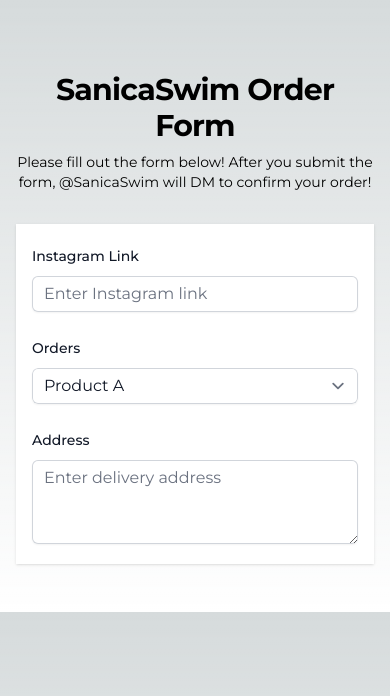
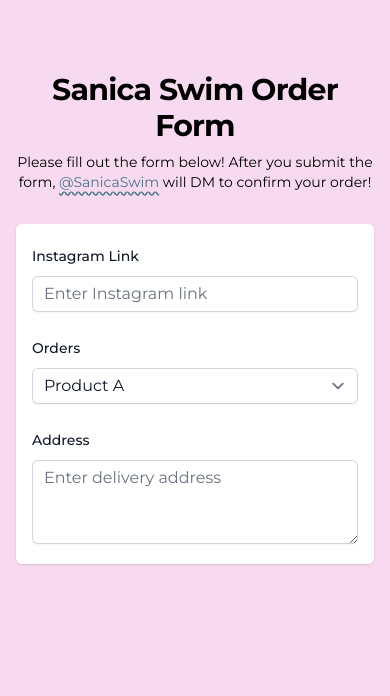
Before and after one commit to MisterMunchkin/sanicaswim-order-form, a Next.js app: page / in a window 390 px wide. Shown: the top 696 px of the page. Built offline with nearby package versions, Linux system fonts and the light colour scheme.

Commit message:
added sanica swim pink and blue in tailwind config - ss-blue - ss-pink
added link decorations to @sanicaswim
changed background color to ss-pink

```diff
--- a/src/app/layout.tsx
+++ b/src/app/layout.tsx
@@ -2,7 +2,7 @@
 import { Montserrat } from 'next/font/google';
 
 export const metadata = {
-  title: 'SanicaSwim Order Form',
+  title: 'Sanica Swim Order Form',
   description: 'Order your bikinies now!',
 }
 
--- a/src/app/page.tsx
+++ b/src/app/page.tsx
@@ -5,9 +5,9 @@
     <main className='flex min-h-full items-center justify-center py-12 px-4 sm:px-6 lg:px-8'>
       <div className="w-full max-w-md space-y-8">
         <div>
-          <h2 className='mt-6 text-center text-3xl font-bold tracking-tight'>SanicaSwim Order Form</h2>
+          <h2 className='mt-6 text-center text-3xl font-bold tracking-tight'>Sanica Swim Order Form</h2>
           <p className='mt-2 text-center text-sm'>
-            Please fill out the form below! After you submit the form, @SanicaSwim will DM to confirm your order!
+            Please fill out the form below! After you submit the form, <a target="_blank" href="https://www.instagram.com/sanicaswim/" className="text-ss-blue underline decoration-wavy underline-offset-4 hover:underline hover:decoration-wavy sm:no-underline">@SanicaSwim</a> will DM to confirm your order!
           </p>
         </div>
 
--- a/src/components/order-form.tsx
+++ b/src/components/order-form.tsx
@@ -57,7 +57,7 @@
     <div className="mt-10 sm:mt-0">
       <div className='mt-5 md:col-span-2 md:mt-0'>
         <form onSubmit={handleSubmit(onSubmit)}>
-          <div className="overflow-hidden shadow sm:rounded-md">
+          <div className="overflow-hidden shadow rounded-md">
             <div className="bg-white px-4 py-5 sm:p-6">
               <div className="grid grid-cols-3 gap-6">
                 <div className="col-span-3">
--- a/src/styles/globals.css
+++ b/src/styles/globals.css
@@ -88,12 +88,7 @@
 
 body {
   color: rgb(var(--foreground-rgb));
-  background: linear-gradient(
-      to bottom,
-      transparent,
-      rgb(var(--background-end-rgb))
-    )
-    rgb(var(--background-start-rgb));
+  background: theme('colors.ss-pink');
 }
 
 a {
--- a/tailwind.config.js
+++ b/tailwind.config.js
@@ -9,6 +9,10 @@
     extend: {
       fontFamily: {
         sans: ['var(--font-montserrat)', ...fontFamily.sans]
+      },
+      colors: {
+        'ss-blue': '#477287',
+        'ss-pink': '#f7daef'
       }
     },
   },
```
